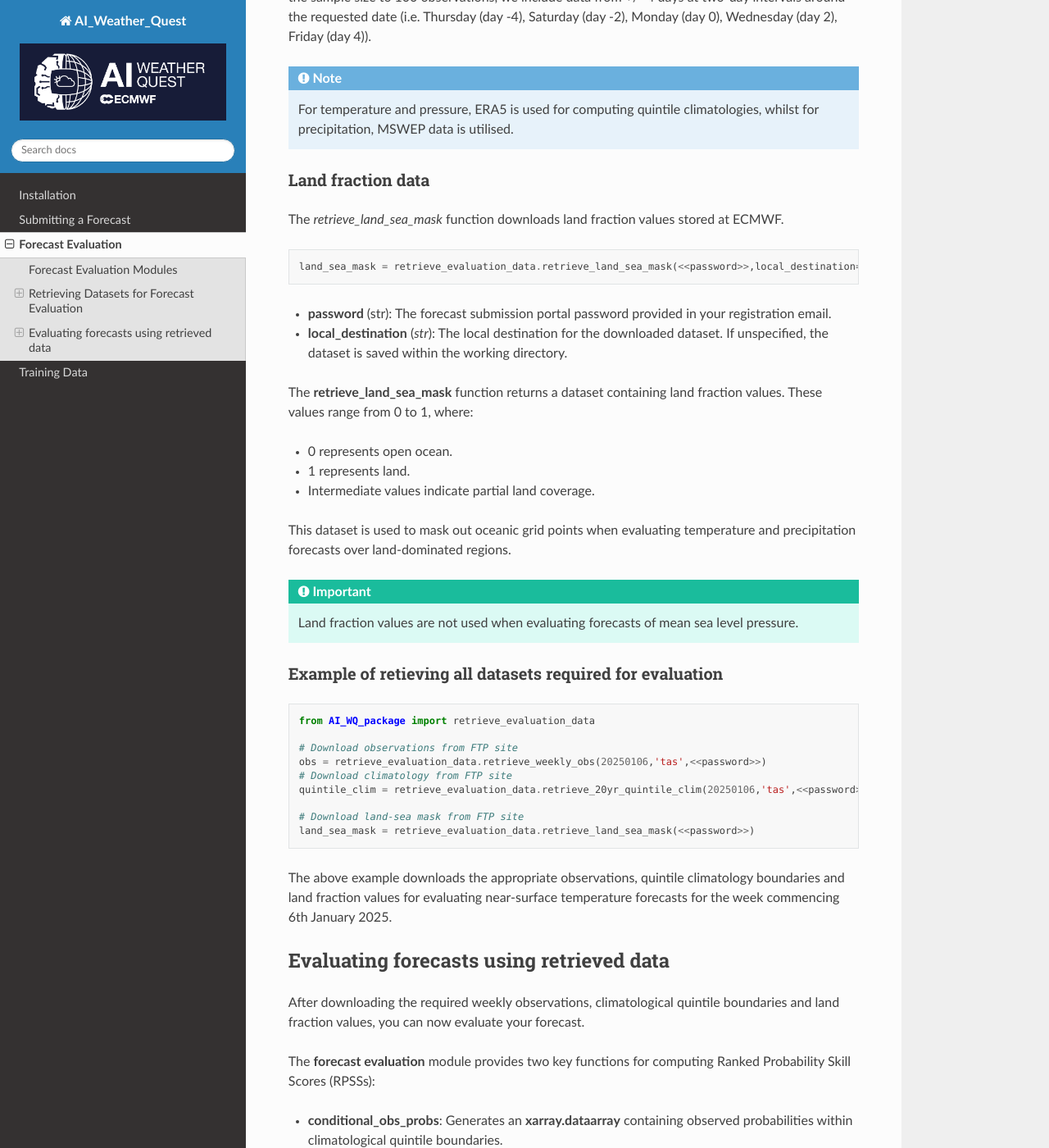
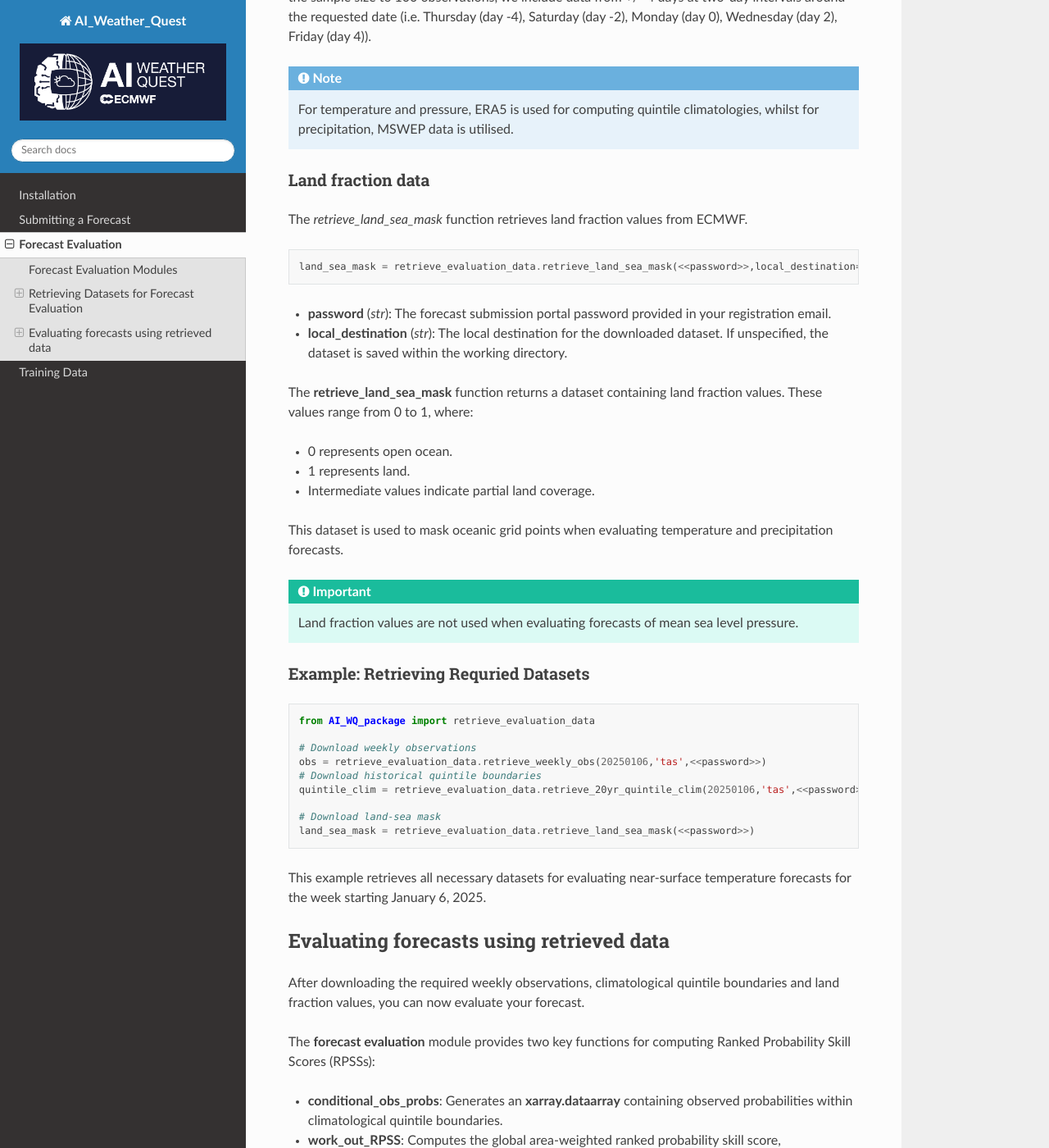
Before and after one commit to joshuatalib/AI_weather_quest, a Sphinx documentation site: the page built from docs/source/forecast_evaluation.rst, in a window 1280 px wide and 1400 px high, scrolled down 2766 px. Shown: the whole window at 82% size. Built offline with Sphinx 7.4.7 and the Read the Docs theme 3.1.0, drawn with Linux system fonts in a browser that asks for light colours; pages that are not in the unit, such as notebooks, are missing from menus; some of the changed text lies outside the part shown.

Commit message:
Update forecast_evaluation.rst

```diff
--- a/docs/source/forecast_evaluation.rst
+++ b/docs/source/forecast_evaluation.rst
@@ -3,12 +3,12 @@
 
 Forecast Evaluation Modules
 ----------------------------------------
-To aid transparency and replicability throughout the AI Weather Quest, registered participants can evaluate their own submitted predictions after a forecast period has passed. To evaluate forecasts locally, you will need to use the following modules of the `AI_WQ_package`:
+To aid transparency and replicability throughout the AI Weather Quest, registered participants can evaluate their own submitted forecasts after a forecast period has passed. The **AI-WQ-Package** provides dedicated modules for local forecast evaluation:
 
-- **retrieve_evaluation_data**: Retrieves all the required datasets for local forecast evaluation.
-- **forecast_evaluation**: Includes all the necessary functions to compute area-weighted ranked probability skill scores.
+- **retrieve_evaluation_data**: Downloads all the necessary datasets for local forecast evaluation.
+- **forecast_evaluation**: Contains functions to compute area-weighted Ranked Probability Skill Scores (RPSSs).
 
-The following lines of code, import these necessary modules:
+To import these modules, use the following:
 
 .. code-block:: python
 
@@ -25,9 +25,8 @@
 In addition to forecasted probabilities, three datasets are required for forecast evaluation. These datasets, and the important functions within the **retrieve_evaluation_data** module for downloading such data, include:
 
 - Weekly statistics of observed atmospheric characteristics: **retrieve_weekly_obs**.
-- Land fraction values which are used to mask out oceanic grid points: **retrieve_land_sea_mask**
 - Climatological quintile boundaries which are compared against observed conditions: **retrieve_20yr_quintile_clim**
-
+- Land fraction values which are used to exclude oceanic grid points: **retrieve_land_sea_mask**
 
 Weekly observations
 ^^^^^^^^^^^^^^^^^^^^^^^^
@@ -81,7 +80,7 @@
 
 .. note::
 
-   Participants will only be able to download climatological quintile boundaries associated with a Monday start date.
+   Participants will only be able to download historical quintile boundaries associated with a Monday start date.
 
 .. important::
 
@@ -105,13 +104,13 @@
 Land fraction data
 ^^^^^^^^^^^^^^^^^^^^^^^^
 
-The *retrieve_land_sea_mask* function downloads land fraction values stored at ECMWF.
+The *retrieve_land_sea_mask* function retrieves land fraction values from ECMWF.
 
 .. code-block:: python
 
   land_sea_mask = retrieve_evaluation_data.retrieve_land_sea_mask(<<password>>,local_destination=None)
 
-- **password** (str): The forecast submission portal password provided in your registration email.
+- **password** (*str*): The forecast submission portal password provided in your registration email.
 - **local_destination** (*str*): The local destination for the downloaded dataset. If unspecified, the dataset is saved within the working directory.
 
 The **retrieve_land_sea_mask** function returns a dataset containing land fraction values. These values range from 0 to 1, where:
@@ -120,28 +119,28 @@
 - 1 represents land.
 - Intermediate values indicate partial land coverage.
 
-This dataset is used to mask out oceanic grid points when evaluating temperature and precipitation forecasts over land-dominated regions.
+This dataset is used to mask oceanic grid points when evaluating temperature and precipitation forecasts.
 
 .. important::
 
    Land fraction values are not used when evaluating forecasts of mean sea level pressure.
 
-Example of retieving all datasets required for evaluation
+Example: Retrieving Requried Datasets
 ^^^^^^^^^^^^^^^^^^^^^^^^
 
 .. code-block:: python
 
    from AI_WQ_package import retrieve_evaluation_data
 
-   # Download observations from FTP site
+   # Download weekly observations
    obs = retrieve_evaluation_data.retrieve_weekly_obs(20250106,'tas',<<password>>)
-   # Download climatology from FTP site
+   # Download historical quintile boundaries
    quintile_clim = retrieve_evaluation_data.retrieve_20yr_quintile_clim(20250106,'tas',<<password>>)
 
-   # Download land-sea mask from FTP site
+   # Download land-sea mask
    land_sea_mask = retrieve_evaluation_data.retrieve_land_sea_mask(<<password>>)
 
-The above example downloads the appropriate observations, quintile climatology boundaries and land fraction values for evaluating near-surface temperature forecasts for the week commencing 6th January 2025.
+This example retrieves all necessary datasets for evaluating near-surface temperature forecasts for the week starting January 6, 2025.
 
 Evaluating forecasts using retrieved data
 ---------------------------------------------------
@@ -150,7 +149,7 @@
 The **forecast evaluation** module provides two key functions for computing Ranked Probability Skill Scores (RPSSs):
 
 - **conditional_obs_probs**: Generates an **xarray.dataarray** containing observed probabilities within climatological quintile boundaries.
-- **work_out_RPSS**: Computes the global area-weighted RPSS, benchmarking forecasts against climatology.
+- **work_out_RPSS**: Computes the global area-weighted ranked probability skill score, benchmarking forecasts against climatology.
 
 Compute observed probabilities
 ^^^^^^^^^^^^^^^^^^^^^^^^
@@ -160,8 +159,8 @@
 
   obs_pbs = forecast_evaluation.conditional_obs_probs(<<obs>>,<<quintiles>>)
 
-- **obs** (xarray.DataArray): Weekly observations.
-- **quintiles** (xarray.DataArray): Climatological quintile boundaries.
+- **obs** (*xarray.DataArray*): Weekly observations.
+- **quintiles** (*xarray.DataArray*): Climatological quintile boundaries.
 
 Calculate Ranked Probability Skill Score:
 ^^^^^^^^^^^^^^^^^^^^^^^^
@@ -184,13 +183,33 @@
 
 The **work_out_RPSS** function executes the following tasks:
 
-- Computes the ranked probability score by comparing the cumulative sum of forecast and observed probabilities.
+- Computes a ranked probability score by comparing the cumulative sum of forecast and observed probabilities.
 - Calculates the climatological ranked probability score by comparing the cumulative sum of climatological and observed probabilities.
 - Determines the RPSS with respect to climatology.
 - Applies a land-sea mask when the examined variable is either temperature or precipitation. Values are set to NaN at grid points with land fraction values less than 80%.
 - Computes the area-weighted RPSS.
 
+.. important::
+
+   Land fraction values are not used when evaluating forecasts of mean sea level pressure.
+
 The final output is the same RPSS displayed on the AI Weather Quest website.
 
 Example evaluating a single forecast
 ^^^^^^^^^^^^^^^^^^^^^^^^
+
+Continuing from the example above, the following code illstrates the evaluation of temperature forecasts for the week commencing 6th January 2025.
+
+.. code-block:: python
+
+   from AI_WQ_package import forecast_evaluation
+
+   # compute observed probabilities
+   obs_pbs = forecast_evaluation.conditional_obs_probs(obs,quintile_clim)
+
+   # compute global RPSS
+   global_RPSS = forecast_evaluation.work_out_RPSS(submitted_forecast,obs_pbs,'tas',land_sea_mask)
+
+.. note::
+
+   As of March 2025, users can only compute RPSSs for individual forecasts. Future updates will enable average and accumulated evaluation scores.
```
Also changed, not shown: other parts of docs/source/forecast_evaluation.rst (+4 -4 lines).
